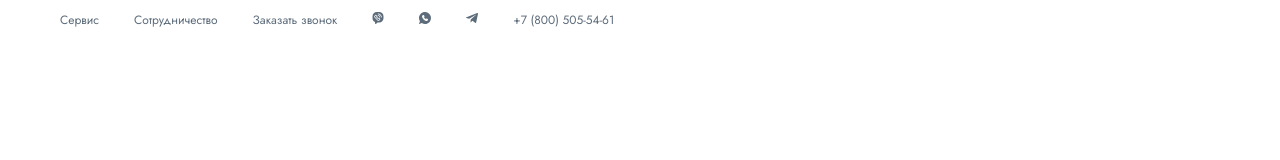
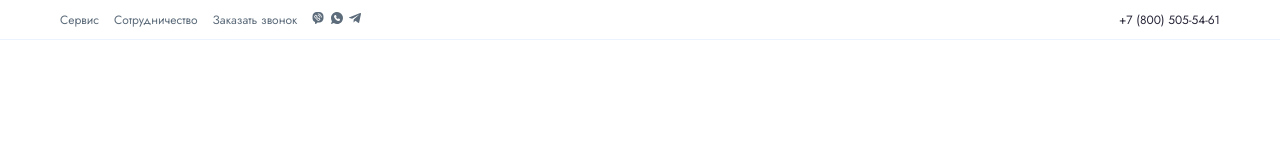
Before and after one commit to n1ckdevops/Hugo-WD, a plain HTML site: page index.html in a window 1280 px wide. Drawn offline with Linux system fonts and the light colour scheme.

Commit message:
add: navbar

```diff
--- a/css/style.css
+++ b/css/style.css
@@ -9,13 +9,13 @@ body {
 .navbar {
   background-color: #fff;
   color: #fff;
-  padding: 10px 0;
+  padding: 0.625rem 0;
 }
 
 .container {
-  max-width: 1200px;
+  max-width: 75rem;
   margin: 0 auto;
-  padding: 0 20px;
+  padding: 0 1.25rem;
 }
 
 .navbar__menu {
@@ -25,22 +25,37 @@ body {
   display: flex;
   justify-content: start;
   align-items: center;
-  gap: 15px;
+  gap: 0.9375rem;
 }
-
-.navbar__menu li {
-  margin-right: 20px;
+.navbar__icon {
+  margin-right: -0.5313rem;
 }
-
 .navbar__link {
   color: rgb(93, 108, 123);
-  font-size: 12px;
+  font-size: 0.75rem;
   font-weight: 400;
-  line-height: 17px;
+  line-height: 1.0625rem;
   text-decoration: none;
   transition: 0.3s;
+}
+.navbar__menu li:last-child {
+  margin-left: auto;
 }
 
 .navbar__link:hover {
   text-decoration: underline;
 }
+
+.navbar__phone {
+  color: rgb(40, 39, 57);
+  font-size: 12px;
+  font-weight: 400;
+  line-height: 17px;
+}
+.outline_border {
+  display: block;
+  margin: 0;
+  width: 100%;
+  height: 1px;
+  background-color: #ecf3ff;
+}
--- a/index.html
+++ b/index.html
@@ -20,13 +20,14 @@
           <li><a href="#" class="navbar__link">Сервис</a></li>
           <li><a href="#" class="navbar__link">Сотрудничество</a></li>
           <li><a href="#" class="navbar__link">Заказать звонок</a></li>
-          <li><img src="/img/icons/viber.svg" alt="Viber"></li>
-          <li><img src="/img/icons/whatsapp.svg" alt="Whatsapp"></li>
-          <li><img src="/img/icons/telegram.svg" alt="Telegram"></li>
+          <li><img src="/img/icons/viber.svg" class="navbar__icon" alt="Viber"></li>
+          <li><img src="/img/icons/whatsapp.svg" class="navbar__icon" alt="Whatsapp"></li>
+          <li><img src="/img/icons/telegram.svg" class="navbar__icon" alt="Telegram"></li>
           <li><a href="tel:+78005055461" class="navbar__link navbar__phone">+7 (800) 505-54-61</a></li>
         </ul>
       </div>
     </nav>
+    <div class="outline_border"></div>
 
     <script src="js/main.js"></script>
   </body>
```
